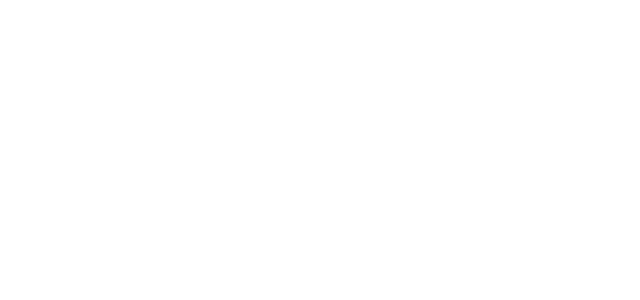
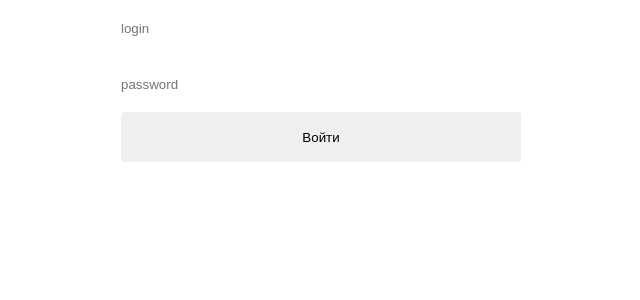
Before and after one commit to mrmainly/UgandaPower, a React (Create React App) app: page /LogIn in a window 1280 px wide. Shown: the top 300 px of the page, without its empty margins (319-959 px from the left). Built offline with nearby package versions, Linux system fonts and the light colour scheme.

Commit message:
сделал логин

```diff
--- a/package.json
+++ b/package.json
@@ -6,6 +6,9 @@
     "@testing-library/jest-dom": "^5.11.4",
     "@testing-library/react": "^11.1.0",
     "@testing-library/user-event": "^12.1.10",
+    "axios": "^0.21.0",
+    "history": "^5.0.0",
+    "js-cookie": "^2.2.1",
     "react": "^17.0.1",
     "react-dom": "^17.0.1",
     "react-router-dom": "^5.2.0",
--- a/src/App.js
+++ b/src/App.js
@@ -2,6 +2,7 @@
 import Courses from "./pages/courses";
 import { Route, BrowserRouter as Router, Switch } from "react-router-dom";
 import myCourses from "./pages/myCourses";
+import Login from "./pages/login";
 function App() {
   return (
     <Router>
@@ -9,6 +10,7 @@
         <Route path="/" component={MainPagesUganda} exact />
         <Route path="/Courses" component={Courses} />
         <Route path="/MyCourses" component={myCourses} />
+        <Route path="/LogIn" component={Login} />
       </Switch>
     </Router>
   );
--- a/src/components/Courses/BodyCourses.js
+++ b/src/components/Courses/BodyCourses.js
@@ -1,6 +1,8 @@
-import React from "react";
+import React, {useEffect, useState} from "react";
 import styled from "styled-components";
 import { CoursesDiv } from "../../styled";
+import axios from 'axios'
+
 const MainDiv = styled.div`
   display: flex;
   justify-content: space-between;
@@ -11,9 +13,32 @@
 `;
 
 const BodyCourses = () => {
+    const [state, setState] = useState('')
+    useEffect(() => {
+        axios({
+            url: "https://1dfd378a8e4a.ngrok.io/graphql",
+            method: "POST",
+            data: {
+              query: `
+              query{
+                getCourses{
+                  title
+                  id
+                }
+              }
+                `,
+            },
+          }).then((res) => {
+            console.log("res", res);
+            setState(res.data.data.getCourses);
+            console.log("title", res.data.data.getCourses);
+          });
+    }, [])
   return (
     <MainDiv>
-      <CoursesDiv>wefwef</CoursesDiv>
+      {state
+          ? state.map((e) => <CoursesDiv>{e.title}</CoursesDiv>)
+          : null}
     </MainDiv>
   );
 };
--- a/src/components/header/Navbar.js
+++ b/src/components/header/Navbar.js
@@ -1,7 +1,9 @@
-import React from "react";
+import React, { useState, useEffect } from "react";
 import styled from "styled-components";
 import { Text } from "../../styled";
 import { Link, BrowserRouter as Router } from "react-router-dom";
+import Cookie from "js-cookie";
+import axios from "axios";
 const NavbarMain = styled.div`
   display: flex;
   justify-content: center;
@@ -25,13 +27,61 @@
 `;
 
 const Navbar = () => {
+  const [name, setName] = useState();
+  useEffect(() => {
+    let token = Cookie.get("jwttoken");
+    if (token) {
+      axios({
+        url: "https://1dfd378a8e4a.ngrok.io/graphql",
+        method: "POST",
+        headers: {
+          Authorization: token,
+        },
+        data: {
+          query: `
+        query{
+          user{
+            login
+          }
+        }
+          `,
+        },
+      }).then((res) => {
+        setName(res.data.data.user.login);
+      });
+    }
+  }, []);
   return (
     <NavbarMain>
       <Logo>InEducation</Logo>
       <NavbarList>
-        <Link to="/Courses">Курсы</Link>
-        <Link to="/MyCourses">Мои курсы</Link>
-        <Link to="/LogOut">Войти</Link>
+        <Link
+          to="/Courses"
+          style={{ color: "#000000", fontSize: 16, textDecoration: "none" }}
+        >
+          Курсы
+        </Link>
+        <Link
+          to="/MyCourses"
+          style={{ color: "#000000", fontSize: 16, textDecoration: "none" }}
+        >
+          Мои курсы
+        </Link>
+        {name ? (
+          <Link
+            to="/profile"
+            style={{ color: "#000000", fontSize: 16, textDecoration: "none" }}
+          >
+            {name}
+          </Link>
+        ) : (
+          <Link
+            to="/LogIn"
+            style={{ color: "#000000", fontSize: 16, textDecoration: "none" }}
+          >
+            Войти
+          </Link>
+        )}
       </NavbarList>
     </NavbarMain>
   );
--- /dev/null
+++ b/src/components/history.js
@@ -0,0 +1,5 @@
+// import { createBrowserHistory } from 'history'
+
+// export default createBrowserHistory({
+
+// })
--- a/src/components/mainPagesUganda/HumanGuitar.js
+++ b/src/components/mainPagesUganda/HumanGuitar.js
@@ -15,7 +15,7 @@
   const DivText = styled.div`
     display: flex;
     flex-direction: column;
-    margin-right: 200px;
+    margin-right: 100px;
   `;
   const TextLogin = styled.p`
     font-size: 48px;
--- a/src/components/mainPagesUganda/СoursesList.js
+++ b/src/components/mainPagesUganda/СoursesList.js
@@ -1,5 +1,7 @@
-import React from "react";
+import React, { useEffect, useState } from "react";
 import styled from "styled-components";
+import axios from "axios";
+import CoursesBody from "../myCoursesFolder/LIstMyCours";
 const MainDiv = styled.div`
   display: flex;
   justify-content: center;
@@ -31,17 +33,35 @@
   margin-top: 50px;
 `;
 const CoursesList = () => {
+  const [state, setState] = useState("");
+  useEffect(() => {
+    axios({
+      url: "https://1dfd378a8e4a.ngrok.io/graphql",
+      method: "POST",
+      data: {
+        query: `
+        query{
+          getCourses{
+            title
+            id
+          }
+        }
+          `,
+      },
+    }).then((res) => {
+      console.log("res", res);
+      setState(res.data.data.getCourses);
+      console.log("title", res.data.data.getCourses);
+    });
+  }, []);
   return (
-      <MainDiv>
-        <CoursesDiv>
-          <CoursesBlock>ewf</CoursesBlock>
-          <CoursesBlock>ewf</CoursesBlock>
-          <CoursesBlock>ewf</CoursesBlock>
-          <CoursesBlock>ewf</CoursesBlock>
-          <CoursesBlock>ewf</CoursesBlock>
-          <CoursesBlock>ewf</CoursesBlock>
-        </CoursesDiv>
-      </MainDiv>
+    <MainDiv>
+      <CoursesDiv>
+        {state
+          ? state.map((e) => <CoursesBlock>{e.title}</CoursesBlock>)
+          : null}
+      </CoursesDiv>
+    </MainDiv>
   );
 };
 
--- /dev/null
+++ b/src/pages/login.js
@@ -0,0 +1,77 @@
+import React, { useEffect, useState } from "react";
+import styled from "styled-components";
+import axios from "axios";
+import Cookie from "js-cookie";
+import history from "./../components/history";
+const Container = styled.div`
+  display: flex;
+  justify-content: center;
+  align-items: center;
+  flex-direction: column;
+`;
+
+const Input = styled.input`
+  border: 2px solid #0000;
+  border-radius: 4px;
+  width: 400px;
+  height: 50px;
+`;
+
+const Button = styled.button`
+  border: 2px solid #0000;
+  border-radius: 4px;
+  width: 400px;
+  height: 50px;
+`;
+const Login = ({ history }) => {
+  const [login, setLogin] = useState("");
+  const [password, setPassword] = useState("");
+
+  const PostFunc = () => {
+    axios({
+      url: "https://1dfd378a8e4a.ngrok.io/graphql",
+      method: "POST",
+      data: {
+        query: `
+          mutation{
+            authUser(data:{
+              login: "${login}",
+
+              password: "${password}"
+            }){
+              token
+            }
+          }
+            `,
+      },
+    }).then((res) => {
+      console.log(res);
+      if (res.status == 200) {
+        Cookie.set("jwttoken", res.data.data.authUser.token);
+        history.push("/");
+      }
+    });
+  };
+
+  return (
+    <Container>
+      <Input
+        placeholder="login"
+        value={login}
+        onChange={(e) => {
+          setLogin(e.target.value);
+        }}
+      />
+      <Input
+        placeholder="password"
+        value={password}
+        onChange={(e) => {
+          setPassword(e.target.value);
+        }}
+      />
+      <Button onClick={PostFunc}>Войти</Button>
+    </Container>
+  );
+};
+
+export default Login;
```
Also changed, not shown: src/pages/profile.js (added, +12 -0 lines), 1 other file (tests, documents, lock files or other folders).
